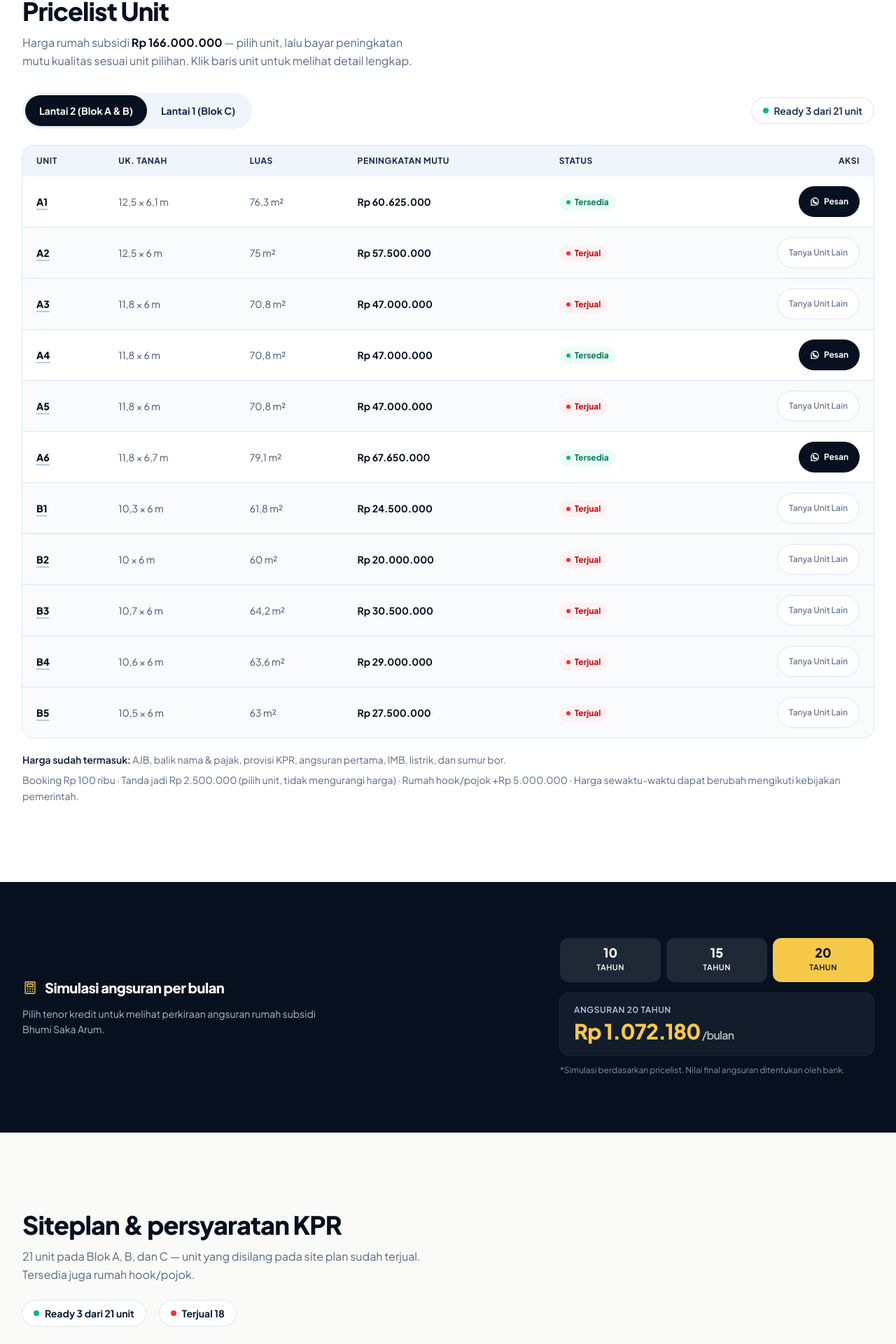
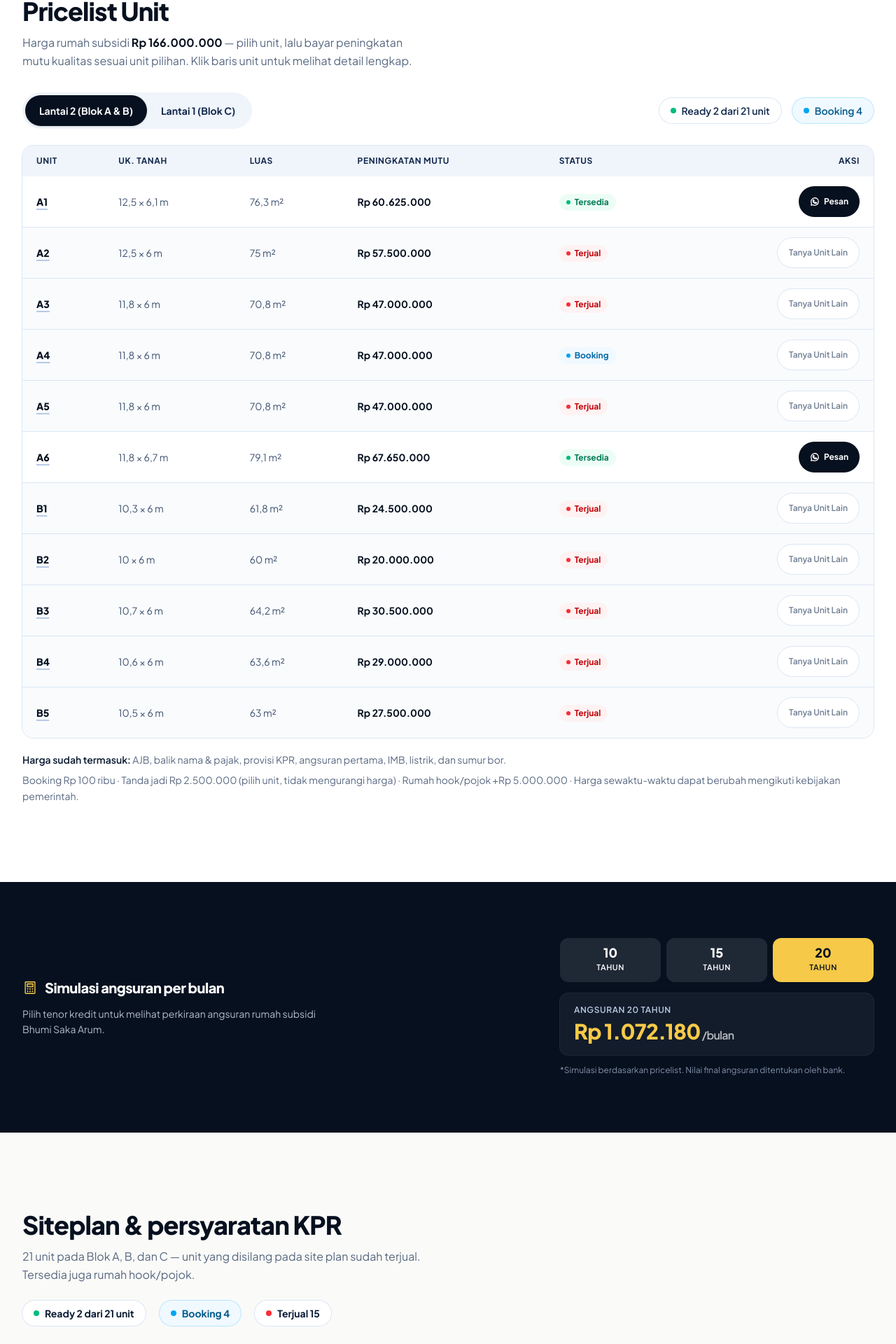
Before and after one commit to nickasad1000-cell/BHUMI-SAKA-ARUM, a Next.js app: page / in a window 1280 px wide. Shown: the part 2310-4230 px from the top of the page at 70% size. Built offline with nearby package versions, Linux system fonts and the light colour scheme; no server answers; the database is empty.

Commit message:
feat: tarik status, progres, dan foto unit dari tracker

```diff
--- a/src/app/unit/[kode]/page.tsx
+++ b/src/app/unit/[kode]/page.tsx
@@ -11,7 +11,7 @@ import {
   BUILD_SPEC,
   formatRupiah,
   INSTALLMENTS,
-  isReady,
+  unitStatus,
   waLink,
 } from "@/lib/data";
 import { getUnits } from "@/lib/supabase";
@@ -38,7 +38,9 @@ export async function generateMetadata({ params }: PageProps): Promise<Metadata>
   const u = await getUnit(kode);
   if (!u) return { title: "Unit tidak ditemukan" };
 
-  const state = isReady(u) ? "Tersedia" : "Terjual";
+  const status = unitStatus(u);
+  const state =
+    status === "tersedia" ? "Tersedia" : status === "booking" ? "Booking" : "Terjual";
   const title = `Unit ${u.unit} — Rumah Subsidi ${u.floor === 2 ? "2 Lantai" : "Lantai 1"} Lumajang (${state})`;
   const description = `Unit ${u.unit} — rumah subsidi type 36, tanah ${String(u.land_area).replace(".", ",")} m² di Bhumi Saka Arum Klampokarum Lumajang. Harga ${formatRupiah(u.house_price)}, peningkatan mutu ${formatRupiah(u.dp_price)}. Status: ${state}.`;
 
@@ -71,7 +73,9 @@ export default async function UnitDetailPage({ params }: PageProps) {
   const u = await getUnit(kode);
   if (!u) notFound();
 
-  const ready = isReady(u);
+  const status = unitStatus(u);
+  const ready = status === "tersedia";
+  const booking = status === "booking";
   const photos = GALLERY.map((g) => ({ ...g }));
 
   const unitLd = {
@@ -84,7 +88,11 @@ export default async function UnitDetailPage({ params }: PageProps) {
       "@type": "Offer",
       priceCurrency: "IDR",
       price: String(u.house_price),
-      availability: ready ? "https://schema.org/InStock" : "https://schema.org/SoldOut",
+      availability: ready
+        ? "https://schema.org/InStock"
+        : booking
+          ? "https://schema.org/PreOrder"
+          : "https://schema.org/SoldOut",
       url: `${SITE}/unit/${u.unit.toLowerCase()}`,
     },
   };
@@ -125,6 +133,11 @@ export default async function UnitDetailPage({ params }: PageProps) {
                     <span className="h-1.5 w-1.5 rounded-full bg-emerald-500" />
                     Tersedia
                   </span>
+                ) : booking ? (
+                  <span className="inline-flex items-center gap-1.5 rounded-full bg-sky-50 px-3 py-1.5 text-xs font-bold text-sky-700">
+                    <span className="h-1.5 w-1.5 rounded-full bg-sky-500" />
+                    Booking
+                  </span>
                 ) : (
                   <span className="inline-flex items-center gap-1.5 rounded-full bg-red-50 px-3 py-1.5 text-xs font-bold text-red-700">
                     <span className="h-1.5 w-1.5 rounded-full bg-red-500" />
@@ -136,6 +149,25 @@ export default async function UnitDetailPage({ params }: PageProps) {
                 Blok {u.blok} · Lantai {u.floor} · Type 36 ·{" "}
                 {u.floor === 2 ? "2 Lantai Penuh" : "1 Lantai"}
               </p>
+
+              {typeof u.persen === "number" && u.persen > 0 && (
+                <div className="mt-4 rounded-2xl bg-white p-4 ring-1 ring-navy-100">
+                  <div className="flex items-center justify-between gap-4 text-sm">
+                    <span className="font-bold text-navy-900">Progres bangunan</span>
+                    <span className="font-extrabold tabular-nums text-navy-950">
+                      {u.persen >= 100
+                        ? "Selesai"
+                        : `${new Intl.NumberFormat("id-ID", { maximumFractionDigits: 1 }).format(u.persen)}%`}
+                    </span>
+                  </div>
+                  <div className="mt-2 h-2 overflow-hidden rounded-full bg-navy-100">
+                    <div
+                      className="h-full rounded-full bg-emerald-500"
+                      style={{ width: `${Math.min(100, Math.max(0, u.persen))}%` }}
+                    />
+                  </div>
+                </div>
+              )}
 
               <dl className="mt-6 grid grid-cols-2 gap-x-6 gap-y-5 rounded-2xl bg-white p-6 ring-1 ring-navy-100 sm:p-8">
                 <div>
@@ -193,14 +225,14 @@ export default async function UnitDetailPage({ params }: PageProps) {
                 ) : (
                   <a
                     href={waLink(
-                      `Halo, unit ${u.unit} sudah terjual. Mohon info unit yang masih tersedia di Bhumi Saka Arum.`
+                      `Halo, unit ${u.unit} ${booking ? "sedang booking" : "sudah terjual"}. Mohon info unit yang masih tersedia di Bhumi Saka Arum.`
                     )}
                     target="_blank"
                     rel="noopener noreferrer"
                     className="inline-flex min-h-[52px] flex-1 items-center justify-center gap-2 rounded-full border border-navy-200 bg-white px-6 text-sm font-bold text-navy-900 transition hover:border-navy-300 active:scale-[0.98]"
                   >
                     <WhatsappLogo size={18} weight="bold" />
-                    Unit ini terjual — Tanya Unit Lain
+                    {booking ? "Unit ini booking" : "Unit ini terjual"} — Tanya Unit Lain
                   </a>
                 )}
                 <BackLink
@@ -215,6 +247,16 @@ export default async function UnitDetailPage({ params }: PageProps) {
 
             {/* Foto utama */}
             <div>
+              {u.foto && (
+                <figure className="mb-3 overflow-hidden rounded-2xl bg-white ring-1 ring-navy-100">
+                  <div
+                    role="img"
+                    aria-label={`Foto terbaru unit ${u.unit}`}
+                    className="aspect-[4/3] w-full bg-cover bg-center"
+                    style={{ backgroundImage: `url("${u.foto}")` }}
+                  />
+                </figure>
+              )}
               <Image
                 src="/images/siteplan.webp"
                 alt={`Posisi unit ${u.unit} pada siteplan Bhumi Saka Arum`}
--- a/src/components/pricelist.tsx
+++ b/src/components/pricelist.tsx
@@ -5,7 +5,9 @@ import Link from "next/link";
 import { useRouter } from "next/navigation";
 import { WhatsappLogo } from "@phosphor-icons/react/dist/ssr";
 import {
+  bookingCount,
   formatRupiah,
+  isBooking,
   isReady,
   readyCount,
   waLink,
@@ -17,6 +19,7 @@ export function Pricelist({ units }: { units: Unit[] }) {
   const router = useRouter();
   const rows = units.filter((u) => u.floor === floor);
   const ready = readyCount(units);
+  const booking = bookingCount(units);
 
   return (
     <section id="harga" className="scroll-mt-20 bg-white">
@@ -58,6 +61,12 @@ export function Pricelist({ units }: { units: Unit[] }) {
               <span className="h-2 w-2 rounded-full bg-emerald-500" />
               Ready {ready} dari {units.length} unit
             </span>
+            {booking > 0 && (
+              <span className="inline-flex items-center gap-2 rounded-full bg-sky-50 px-4 py-2 text-sky-800 ring-1 ring-sky-200">
+                <span className="h-2 w-2 rounded-full bg-sky-500" />
+                Booking {booking}
+              </span>
+            )}
           </p>
         </div>
 
@@ -77,6 +86,7 @@ export function Pricelist({ units }: { units: Unit[] }) {
               <tbody className="divide-y divide-navy-100 bg-white">
                 {rows.map((u) => {
                   const tersedia = isReady(u);
+                  const dibooking = isBooking(u);
                   return (
                     <tr
                       key={u.unit}
@@ -109,6 +119,11 @@ export function Pricelist({ units }: { units: Unit[] }) {
                             <span className="h-1.5 w-1.5 rounded-full bg-emerald-500" />
                             Tersedia
                           </span>
+                        ) : dibooking ? (
+                          <span className="inline-flex items-center gap-1.5 rounded-full bg-sky-50 px-2.5 py-1 text-xs font-bold text-sky-700">
+                            <span className="h-1.5 w-1.5 rounded-full bg-sky-500" />
+                            Booking
+                          </span>
                         ) : (
                           <span className="inline-flex items-center gap-1.5 rounded-full bg-red-50 px-2.5 py-1 text-xs font-bold text-red-700">
                             <span className="h-1.5 w-1.5 rounded-full bg-red-500" />
@@ -132,7 +147,7 @@ export function Pricelist({ units }: { units: Unit[] }) {
                         ) : (
                           <a
                             href={waLink(
-                              `Halo, unit ${u.unit} di Bhumi Saka Arum sudah terjual. Mohon info unit yang masih tersedia.`
+                              `Halo, unit ${u.unit} di Bhumi Saka Arum ${dibooking ? "sedang booking" : "sudah terjual"}. Mohon info unit yang masih tersedia.`
                             )}
                             target="_blank"
                             rel="noopener noreferrer"
--- a/src/components/siteplan.tsx
+++ b/src/components/siteplan.tsx
@@ -4,7 +4,9 @@ import {
   BUILD_SPEC,
   KPR_EMPLOYEE,
   KPR_ENTREPRENEUR,
+  bookingCount,
   isReady,
+  unitStatus,
   type Unit,
 } from "@/lib/data";
 
@@ -28,6 +30,8 @@ function DocList({ title, items }: { title: string; items: string[] }) {
 
 export function SitePlan({ units }: { units: Unit[] }) {
   const ready = units.filter(isReady).length;
+  const booking = bookingCount(units);
+  const terjual = units.filter((u) => unitStatus(u) === "terjual").length;
 
   return (
     <section id="siteplan" className="scroll-mt-20 bg-paper">
@@ -48,9 +52,15 @@ export function SitePlan({ units }: { units: Unit[] }) {
               <span className="h-2 w-2 rounded-full bg-emerald-500" />
               Ready {ready} dari {units.length} unit
             </span>
+            {booking > 0 && (
+              <span className="inline-flex items-center gap-2 rounded-full bg-sky-50 px-4 py-2 text-sky-800 ring-1 ring-sky-200">
+                <span className="h-2 w-2 rounded-full bg-sky-500" />
+                Booking {booking}
+              </span>
+            )}
             <span className="inline-flex items-center gap-2 rounded-full bg-white px-4 py-2 ring-1 ring-navy-100">
               <span className="h-2 w-2 rounded-full bg-red-500" />
-              Terjual {units.length - ready}
+              Terjual {terjual}
             </span>
           </p>
         </Reveal>
--- a/src/lib/data.ts
+++ b/src/lib/data.ts
@@ -15,30 +15,19 @@ export function formatRupiah(value: number) {
   }).format(value);
 }
 
-export type UnitStatus = "tersedia" | "terjual";
+export type UnitStatus = "tersedia" | "booking" | "terjual";
 
-/**
- * Unit yang sudah TERJUAL.
- *
- * PENTING: ini hanya dipakai kalau kolom `status` di Supabase kosong atau
- * nilainya tidak dikenal - `unitStatus()` mengutamakan kolom DB. Sumber yang
- * benar-benar terlihat pengunjung adalah database, jadi setiap perubahan di
- * sini WAJIBPAIR dengan update DB (lihat supabase/migrations/).
- */
-const SOLD = new Set([
-  "A2", "A3", "A5",
-  "B1", "B2", "B3", "B4", "B5",
-  "C1", "C2", "C3", "C4", "C5", "C6", "C7", "C8", "C9", "C10",
-]);
-
+/** Status dari tracker; data fallback tetap memakai nilai yang tersimpan. */
 export function unitStatus(u: { unit: string; status?: string | null }): UnitStatus {
   if (u.status === "terjual") return "terjual";
-  if (u.status === "tersedia") return "tersedia";
-  return SOLD.has(u.unit.toUpperCase()) ? "terjual" : "tersedia";
+  if (u.status === "booking") return "booking";
+  return "tersedia";
 }
 
 export const isReady = (u: { unit: string }) => unitStatus(u) === "tersedia";
+export const isBooking = (u: { unit: string }) => unitStatus(u) === "booking";
 export const readyCount = (units: { unit: string }[]) => units.filter(isReady).length;
+export const bookingCount = (units: { unit: string }[]) => units.filter(isBooking).length;
 
 export type Unit = {
   unit: string;
@@ -50,23 +39,25 @@ export type Unit = {
   dp_price: number;
   house_price: number;
   status: string;
+  persen?: number | null;
+  foto?: string | null;
 };
 
 export const FALLBACK_UNITS: Unit[] = [
   { unit: "C1", blok: "C", floor: 1, land_length: 12.7, land_width: 6, land_area: 76.2, dp_price: 13000000, house_price: HOUSE_PRICE, status: "terjual" },
   { unit: "C2", blok: "C", floor: 1, land_length: 12.7, land_width: 6, land_area: 76.2, dp_price: 12800000, house_price: HOUSE_PRICE, status: "terjual" },
-  { unit: "C3", blok: "C", floor: 1, land_length: 12.5, land_width: 6, land_area: 75, dp_price: 10400000, house_price: HOUSE_PRICE, status: "terjual" },
+  { unit: "C3", blok: "C", floor: 1, land_length: 12.5, land_width: 6, land_area: 75, dp_price: 10400000, house_price: HOUSE_PRICE, status: "booking" },
   { unit: "C4", blok: "C", floor: 1, land_length: 12.5, land_width: 6, land_area: 75, dp_price: 10500000, house_price: HOUSE_PRICE, status: "terjual" },
   { unit: "C5", blok: "C", floor: 1, land_length: 12.4, land_width: 6, land_area: 74.4, dp_price: 10600000, house_price: HOUSE_PRICE, status: "terjual" },
   { unit: "C6", blok: "C", floor: 1, land_length: 10.7, land_width: 6, land_area: 64.2, dp_price: 14500000, house_price: HOUSE_PRICE, status: "terjual" },
-  { unit: "C7", blok: "C", floor: 1, land_length: 10.6, land_width: 6, land_area: 63.6, dp_price: 13000000, house_price: HOUSE_PRICE, status: "terjual" },
-  { unit: "C8", blok: "C", floor: 1, land_length: 10.4, land_width: 6, land_area: 62.4, dp_price: 10000000, house_price: HOUSE_PRICE, status: "terjual" },
+  { unit: "C7", blok: "C", floor: 1, land_length: 10.6, land_width: 6, land_area: 63.6, dp_price: 13000000, house_price: HOUSE_PRICE, status: "booking" },
+  { unit: "C8", blok: "C", floor: 1, land_length: 10.4, land_width: 6, land_area: 62.4, dp_price: 10000000, house_price: HOUSE_PRICE, status: "booking" },
   { unit: "C9", blok: "C", floor: 1, land_length: 10.2, land_width: 6, land_area: 61.2, dp_price: 7000000, house_price: HOUSE_PRICE, status: "terjual" },
   { unit: "C10", blok: "C", floor: 1, land_length: 10, land_width: 6.5, land_area: 65, dp_price: 16500000, house_price: HOUSE_PRICE, status: "terjual" },
   { unit: "A1", blok: "A", floor: 2, land_length: 12.5, land_width: 6.1, land_area: 76.3, dp_price: 60625000, house_price: HOUSE_PRICE, status: "tersedia" },
   { unit: "A2", blok: "A", floor: 2, land_length: 12.5, land_width: 6, land_area: 75, dp_price: 57500000, house_price: HOUSE_PRICE, status: "terjual" },
   { unit: "A3", blok: "A", floor: 2, land_length: 11.8, land_width: 6, land_area: 70.8, dp_price: 47000000, house_price: HOUSE_PRICE, status: "terjual" },
-  { unit: "A4", blok: "A", floor: 2, land_length: 11.8, land_width: 6, land_area: 70.8, dp_price: 47000000, house_price: HOUSE_PRICE, status: "tersedia" },
+  { unit: "A4", blok: "A", floor: 2, land_length: 11.8, land_width: 6, land_area: 70.8, dp_price: 47000000, house_price: HOUSE_PRICE, status: "booking" },
   { unit: "A5", blok: "A", floor: 2, land_length: 11.8, land_width: 6, land_area: 70.8, dp_price: 47000000, house_price: HOUSE_PRICE, status: "terjual" },
   { unit: "A6", blok: "A", floor: 2, land_length: 11.8, land_width: 6.7, land_area: 79.1, dp_price: 67650000, house_price: HOUSE_PRICE, status: "tersedia" },
   { unit: "B1", blok: "B", floor: 2, land_length: 10.3, land_width: 6, land_area: 61.8, dp_price: 24500000, house_price: HOUSE_PRICE, status: "terjual" },
--- a/src/lib/supabase.ts
+++ b/src/lib/supabase.ts
@@ -11,36 +11,77 @@ export function getSupabase(): SupabaseClient | null {
   return client;
 }
 
-const VALID_STATUS = new Set(["tersedia", "terjual"]);
+const TRACKER_URL = (
+  process.env.SYAHFALAH_URL || "https://syahfalahgroup.vercel.app"
+).replace(/\/+$/, "");
 
-export async function getUnits(): Promise<Unit[]> {
-  const supabase = getSupabase();
-  if (!supabase) return FALLBACK_UNITS;
+type TrackerUnit = {
+  perumahan: string;
+  kode: string;
+  status: string;
+  persen_real: number | string | null;
+  foto_url: string | null;
+};
+
+const VALID_STATUS = new Set(["tersedia", "booking", "terjual"]);
+const PERUMAHAN = "Bhumi Saka Arum";
+
+function kodeKatalog(kode: string) {
+  return kode.toUpperCase().replace(/[^A-Z0-9]/g, "");
+}
+
+function angka(value: number | string | null) {
+  const n = Number(value);
+  return Number.isFinite(n) ? Math.max(0, Math.min(100, n)) : null;
+}
+
+async function tarikUnit(): Promise<Unit[] | null> {
+  const token = process.env.PUBLIK_UNIT_TOKEN;
+  if (!token) return null;
   try {
-    const { data, error } = await supabase
-      .from("units")
-      .select("*")
-      .order("sort");
-    if (error) {
-      console.error("[units] Supabase error:", error.message);
-      return FALLBACK_UNITS;
+    const res = await fetch(`${TRACKER_URL}/api/publik/unit`, {
+      headers: {
+        Authorization: `Bearer ${token}`,
+        Accept: "application/json",
+      },
+      next: { revalidate: 300 },
+    });
+    if (!res.ok) {
+      console.error("[units] tracker error:", res.status);
+      return null;
     }
-    if (!data || data.length === 0) {
-      console.error("[units] Supabase returned no rows, using fallback");
-      return FALLBACK_UNITS;
+    const body = (await res.json()) as { data?: TrackerUnit[] };
+    const rows = (body.data ?? []).filter(
+      (row) => row.perumahan === PERUMAHAN && VALID_STATUS.has(row.status)
+    );
+    if (rows.length === 0) {
+      console.error("[units] tracker returned no rows, using fallback");
+      return null;
     }
-    return data as Unit[];
+    const byKode = new Map(rows.map((row) => [kodeKatalog(row.kode), row]));
+    return FALLBACK_UNITS.map((unit) => {
+      const row = byKode.get(kodeKatalog(unit.unit));
+      if (!row) return unit;
+      return {
+        ...unit,
+        status: row.status,
+        persen: angka(row.persen_real),
+        foto: row.foto_url,
+      };
+    });
   } catch (e) {
-    console.error("[units] Supabase fetch failed, using fallback:", e);
-    return FALLBACK_UNITS;
+    console.error("[units] tracker fetch failed, using fallback:", e);
+    return null;
   }
 }
 
-/**
- * Status tampilan: DB `status` bila valid, fallback ke SOLD set.
- */
+export async function getUnits(): Promise<Unit[]> {
+  return (await tarikUnit()) ?? FALLBACK_UNITS;
+}
+
+/** Status tampilan: nilai tracker yang valid. */
 export function displayStatus(u: { unit: string; status?: string | null }) {
   return u.status && VALID_STATUS.has(u.status)
-    ? (u.status as "tersedia" | "terjual")
+    ? (u.status as "tersedia" | "booking" | "terjual")
     : undefined;
 }
```
